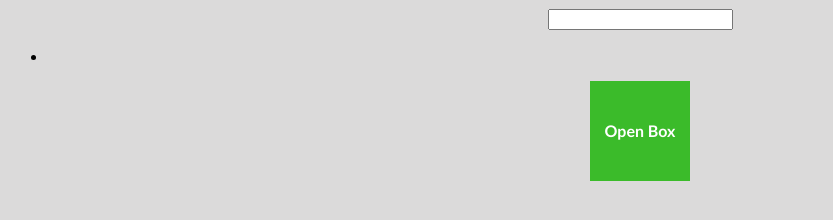
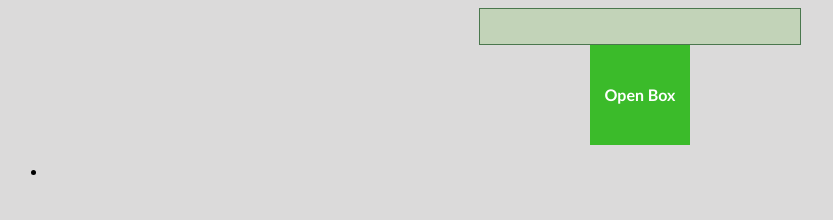
Before and after one commit to williamsadele/JAVASCRIPT, a browser extension: page index.html in a window 1280 px wide. Both pictures are taken after a click on the element "Open Box". Shown: the whole page, without its empty margins (0-833 px from the left). Drawn offline with Linux system fonts and the light colour scheme.

Commit message:
Chrome extension final commit

```diff
--- a/index.html
+++ b/index.html
@@ -7,9 +7,8 @@
 </head>
 <body>
     <input type="text" id="input-el">
-        <ul id="ul-el"></ul>
     <div id="box">Open Box</div>
-
+    <ul id="ul-el"></ul>
     <div id="container"></div>
     <script src="script.js"></script>
 </body>
--- a/script.js
+++ b/script.js
@@ -6,12 +6,18 @@ const ulEl = document.getElementById("ul-el")
 
 openBox.addEventListener("click", function(){
     myLeads.push(inputEl.value)
+    inputEl.value = ""
     renderLeads()
 })
 function renderLeads() {
  let listItems = ""
  for (let i = 0; i < myLeads.length; i++) {
-     listItems += "<li>" + myLeads[i] + "</li>"
+     listItems += `
+     <li>
+        <a target='_blank' href='${myLeads[i]}'>${myLeads[i]}
+        </a>
+     </li>
+     `
  }
  ulEl.innerHTML = listItems
 }
--- a/style.css
+++ b/style.css
@@ -3,14 +3,7 @@ body{
     font-weight: 600;
     background: rgb(219, 218, 218);
     text-align:center;
-}
-button{
-    background: rgb(0, 0, 0);
-    color: white;
-    border: none;
-    padding: 10px 20px;
-    border-radius: 5px;
-    cursor: pointer;
+    min-width: 400px;
 }
 #box{
     width: 100px;
@@ -23,3 +16,10 @@ button{
 li{
     text-align: left;
 }
+input{
+    color: white;
+    background-color: #c2d3b8;
+    border: 1px solid rgb(74, 119, 77);
+    padding: 10px;
+    width: 300px;
+}
```
Also changed, not shown: icon.png.png (added), manifest.json (added).
